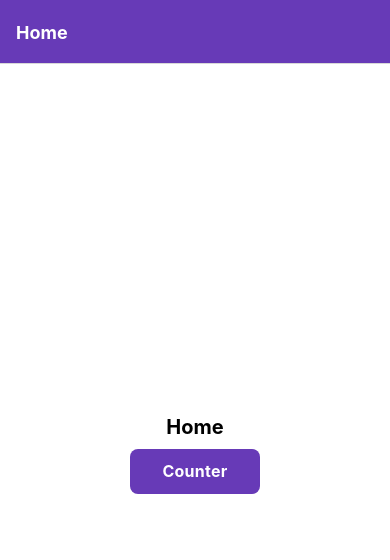
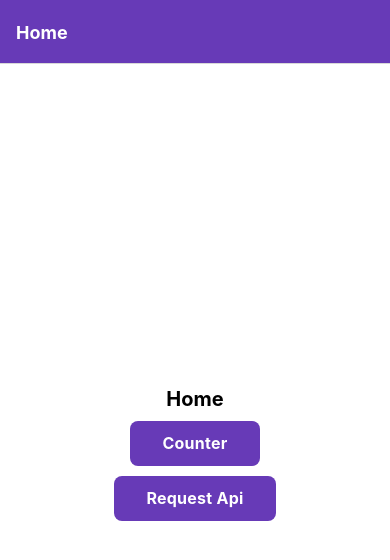
Before and after one commit to yoesuv/My-Redux-Playground, a React Native app: screen /Splash in a window 390 px wide. Shown: the top 560 px of the page. Built offline with nearby package versions, Linux system fonts and the light colour scheme.

Commit message:
:newspaper: create request api screen

```diff
--- a/App.tsx
+++ b/App.tsx
@@ -6,6 +6,7 @@ import { Provider } from 'react-redux';
 import Splash from './src/screens/Splash';
 import Home from './src/screens/Home';
 import Counter from './src/screens/Counter';
+import RequestApi from './src/screens/RequestApi';
 import { RootStackParamList } from './src/screens/RootStackParams';
 import { THEME_COLOR } from './src/data/Colors';
 import store from './src/store/store'
@@ -39,6 +40,16 @@ export default function App() {
               fontWeight: 'bold',
             }
           }} />
+          <Stack.Screen name="RequestApi" component={RequestApi} options={{
+            title: 'Request Api',
+            headerStyle: {
+              backgroundColor: THEME_COLOR
+            },
+            headerTintColor: 'white',
+            headerTitleStyle: {
+              fontWeight: 'bold',
+            }
+          }} />
         </Stack.Navigator>
       </NavigationContainer>
     </Provider>
--- a/src/screens/Home.tsx
+++ b/src/screens/Home.tsx
@@ -18,6 +18,11 @@ export default function Home() {
       <Button title='Counter' onPress={() => {
         navigation.navigate('Counter');
       }} />
+      <View style={styles.button}>
+        <Button title='Request Api' onPress={() => {
+          navigation.navigate('RequestApi');
+        }} />
+      </View>
     </View>
   );
 }
@@ -31,6 +36,9 @@ const styles = StyleSheet.create({
   },
   homeText: {
     fontSize: 20,
-    fontWeight: 'bold'
+    fontWeight: 'bold',
+  },
+  button: {
+    marginTop: 10,
   }
 });
--- /dev/null
+++ b/src/screens/RequestApi.tsx
@@ -0,0 +1,10 @@
+import React from 'react';
+import { Text, View } from 'react-native';
+
+export default function RequestApi() {
+  return (
+    <View>
+      <Text>Screen Request Api</Text>
+    </View>
+  );
+}
--- a/src/screens/RootStackParams.tsx
+++ b/src/screens/RootStackParams.tsx
@@ -2,4 +2,5 @@ export type RootStackParamList = {
   Splash: undefined;
   Home: undefined;
   Counter: undefined;
+  RequestApi: undefined;
 }
```
